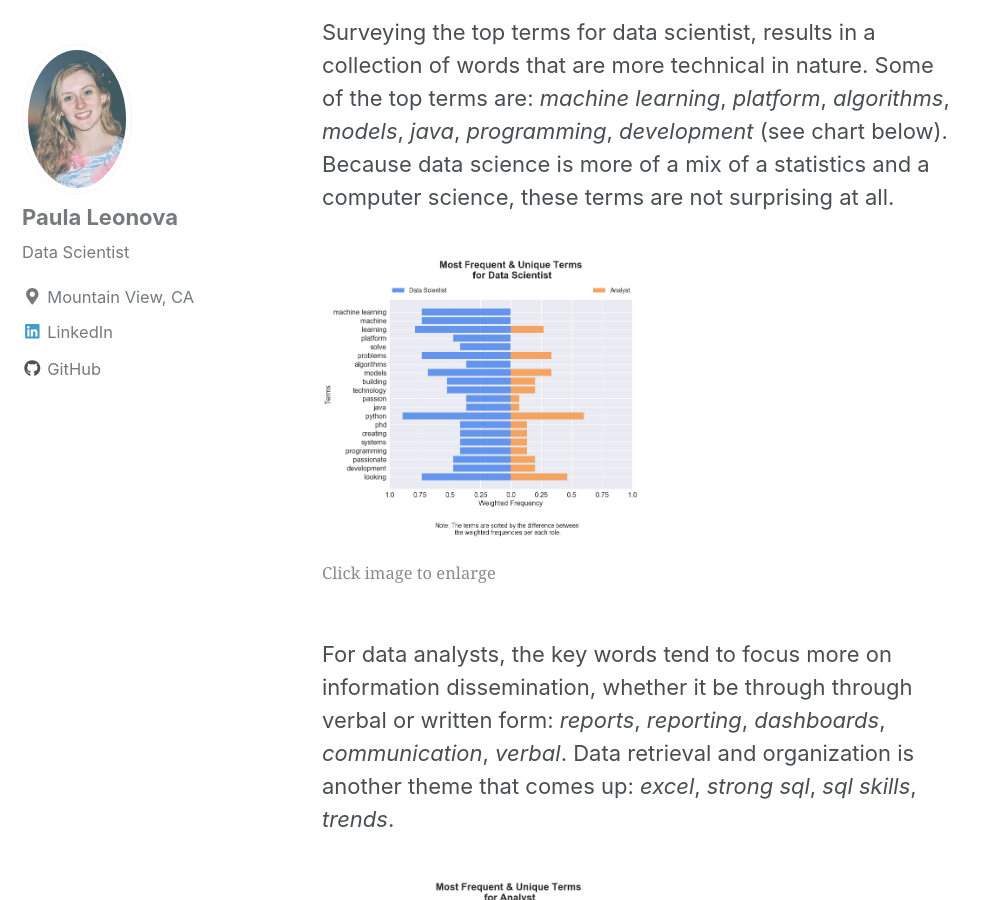
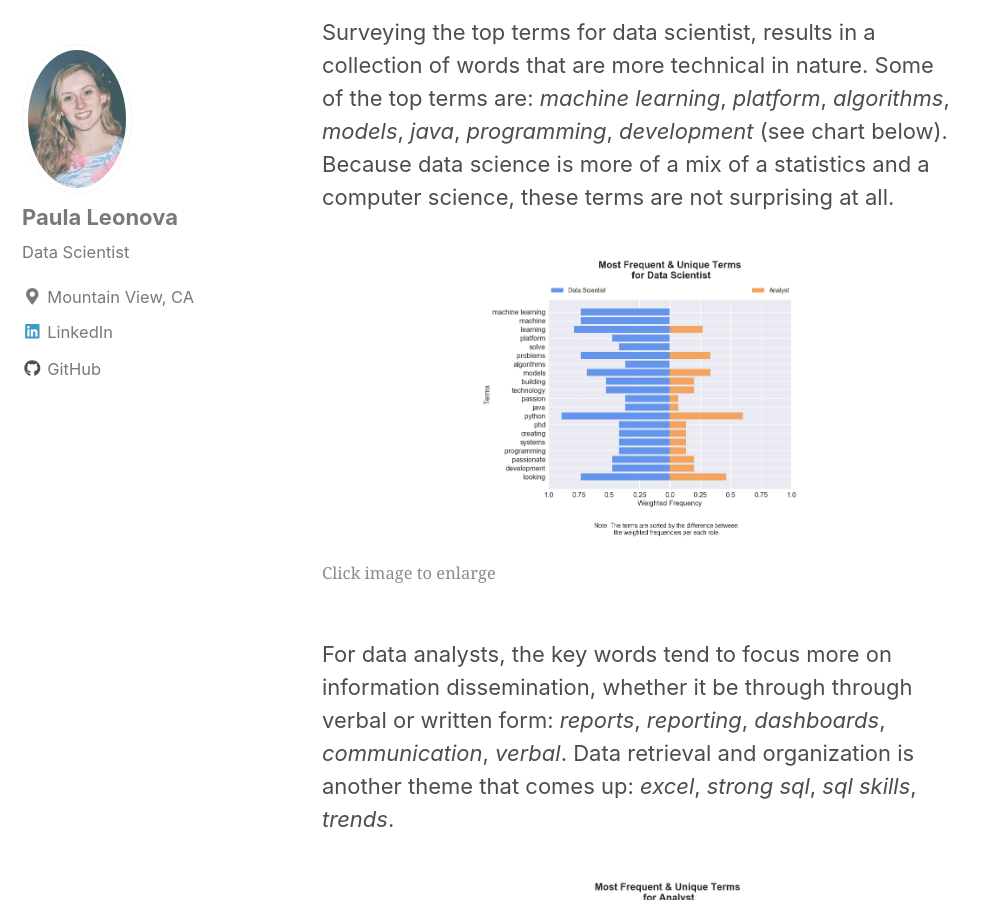
Before and after one commit to pleonova/pleonova.github.io, a Jekyll site: the page built from _posts/2018-08-21-jd-classification.md, in a window 1280 px wide and 900 px high, scrolled down 3098 px. Shown: the whole window, without its empty margins (0-988 px from the left). Built offline with Jekyll 4.4.1, drawn with Linux system fonts in a browser that asks for light colours; nearby versions of some CDN libraries.

Commit message:
Align images in center

```diff
--- a/_posts/2018-08-21-jd-classification.md
+++ b/_posts/2018-08-21-jd-classification.md
@@ -28,18 +28,12 @@ Another term that appears frequently for both is *python*. The frequency of whic
 <figure align="center">
 	<a href="/images/jd-classifier/TorandoChart_TermSensitivity_BothRoles.png">
     <img src="/images/jd-classifier/TorandoChart_TermSensitivity_BothRoles.png" style="width:50% !important;"></a>
-    <figcaption align="center">Click image to enlarge</figcaption>
+    <figcaption align="center !important;">Click image to enlarge</figcaption>
 </figure>
 
 Surveying the top terms for data scientist, results in a collection of words that are more technical in nature. Some of the top terms are: *machine learning*, *platform*, *algorithms*, *models*, *java*, *programming*, *development* (see chart below). Because data science is more of a mix of a statistics and a computer science, these terms are not surprising at all.
 
-<!--
-<p align="center">
-  <img width="400" href="/images/jd-classifier/TorandoChart_TermSensitivity_BothRoles.png" src="{{ site.url }}{{ site.baseurl }}/images/jd-classifier/TorandoChart_TermSensitivity_DataScientist.png">
-</p>
--->
-
-<figure>
+<figure align="center">
 	<a href="/images/jd-classifier/TorandoChart_TermSensitivity_DataScientist.png">
     <img src="/images/jd-classifier/TorandoChart_TermSensitivity_DataScientist.png" style="width:50% !important;"></a>
     <figcaption>Click image to enlarge</figcaption>
@@ -47,11 +41,7 @@ Surveying the top terms for data scientist, results in a collection of words tha
 
 For data analysts, the key words tend to focus more on information dissemination, whether it be through through verbal or written form: *reports*, *reporting*, *dashboards*, *communication*, *verbal*. Data retrieval and organization is another theme that comes up: *excel*, *strong sql*, *sql skills*, *trends*.
 
-<!--<p align="center">
-  <img width="400" src="{{ site.url }}{{ site.baseurl }}/images/jd-classifier/TorandoChart_TermSensitivity_Analyst.png">
-</p>-->
-
-<figure>
+<figure align="center">
 	<a href="/images/jd-classifier/TorandoChart_TermSensitivity_Analyst.png">
     <img src="/images/jd-classifier/TorandoChart_TermSensitivity_Analyst.png" style="width:50% !important;"></a>
     <figcaption>Click image to enlarge</figcaption>
```
